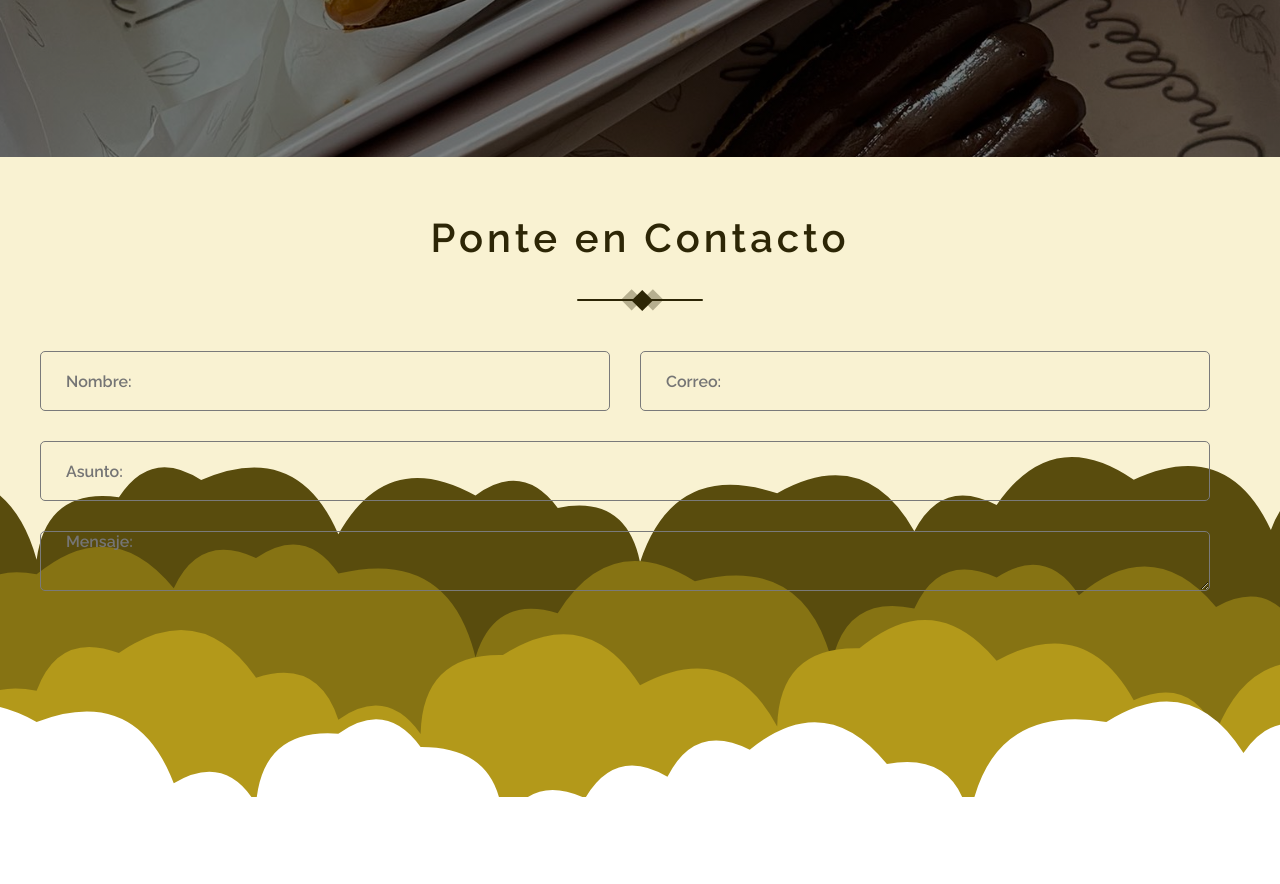
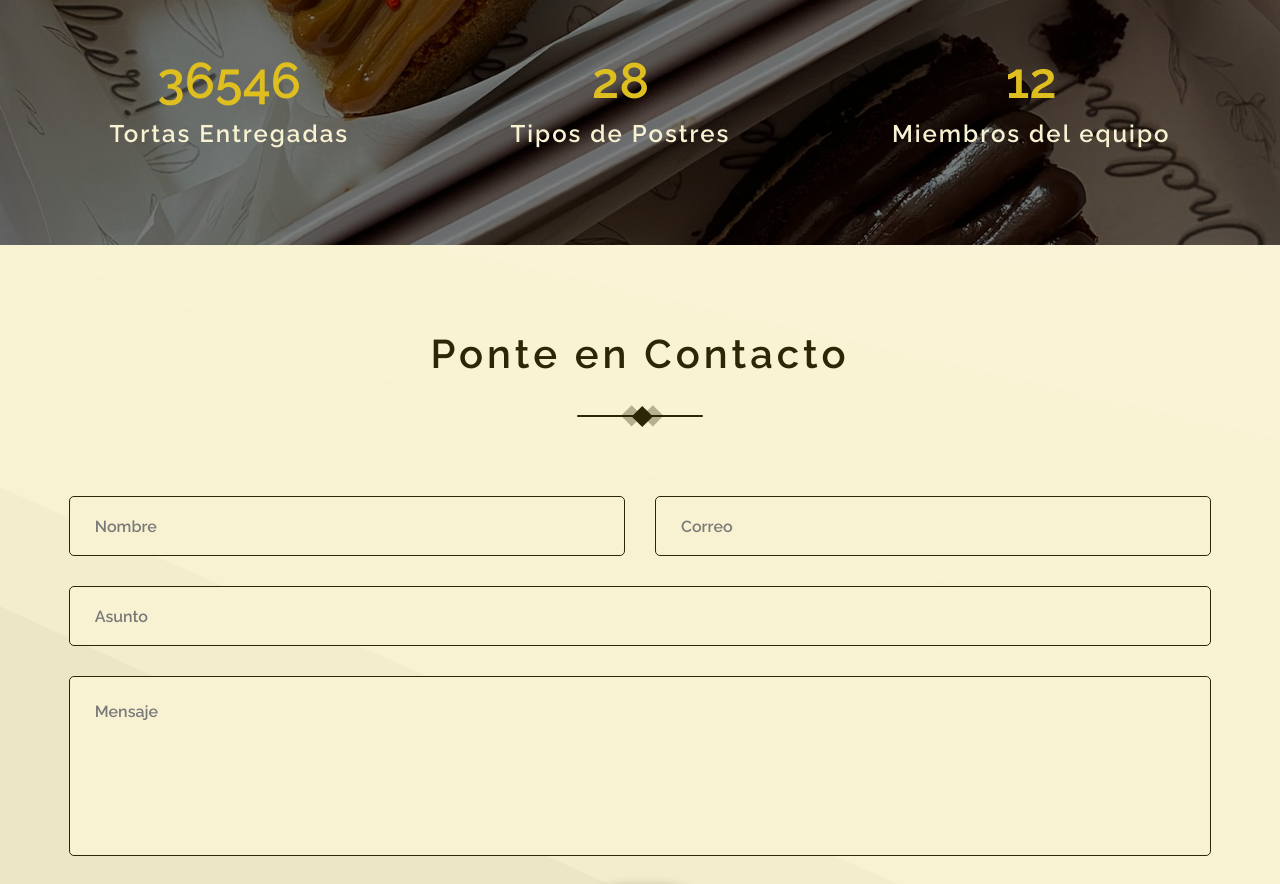
Before and after one commit to gisbelt/artisan-bakery-oncleer, a React (Vite) app: page / in a window 1280 px wide. Shown: the part 2660-3544 px from the top of the page. Before the commit the page ends 3457 px from the top, so only its background shows below. Built offline with nearby package versions, Linux system fonts and the light colour scheme.

Commit message:
adding styles contact form and media queries

```diff
--- a/src/Cakes/components/TabsChildren.tsx
+++ b/src/Cakes/components/TabsChildren.tsx
@@ -68,7 +68,7 @@ export const TabsChildren: FC<Props> = ({ tabsItems }) => {
                         <SwiperSlide key={ item.id } virtualIndex={ index }>
                             <div className="tabs_children">
                                 <div className="tabs_children_img">
-                                    <a className="overlay"><i className="bi bi-eye overlay-i" onClick={() => handleOpen(item.img)} ></i></a>
+                                    <div className="overlay"><i className="bi bi-eye overlay-i" onClick={() => handleOpen(item.img)} ></i></div>
                                     <img src={ item.img } alt={ item.alt } />
                                 </div>
                                 <div className="tabs_children_text">
--- a/src/Home/Home.css
+++ b/src/Home/Home.css
@@ -201,7 +201,8 @@
     align-items: center;
     justify-content: center;
     margin: 0;
-    min-height: 100vh;
+    height: 100%;
+    min-height: 100%;
     /* background-image: url("/assets/img/shape-08.svg"); */
     background-image: url("/assets/img/background_grid.svg");
     background-color: var(--color9);
@@ -210,10 +211,11 @@
     background-attachment: fixed;
     background-size: cover;
     position: relative;
+    padding: 1.8rem 0 1.8rem;
 }
 .grid_layout_text  {
     max-width: 720px;
-    padding: 40px 30px 50px;
+    padding: 50px 30px 50px;
 }
 .grid_layout_text .text {
     line-height: 46px;
@@ -239,7 +241,7 @@
     height: 80vh;
     aspect-ratio: 1;
     grid-template-columns: repeat(var(--m),auto);
-    margin: 25px 0 50px;
+    margin: 25px 0 70px;
 }
 
 .gallery > img {
@@ -274,8 +276,34 @@
     background-repeat: no-repeat;
     width: 100%;
     height: 274px;
-    padding-bottom: 95px;
+    padding-bottom: 50px;
     padding-top: 50px;
+}
+.counter_body{
+    display: flex;
+    flex-direction: row;
+    flex-wrap: wrap;
+    justify-content: space-around;
+    width: 100%;
+    padding: 0 1.8rem;
+}
+.counter_body div {
+    display: flex;
+    flex-direction: column;
+    align-items: center;
+    gap: 30px;
+}
+.counter_body div span {
+    color: var(--color5);
+    font-size: 50px;
+    font-weight: 700;
+}
+.counter_body div p {
+    color: var(--color9);
+    letter-spacing: 2px;
+    font-size: 1.5rem;
+    font-weight: 900;
+    width: 100%;
 }
 
 /* ****************************************** */
@@ -288,21 +316,23 @@
     gap: 50px;
     color: var(--color9);
     background-image: url("/assets/img/background_contact.svg");
-    background-attachment: fixed;
+    /* background-attachment: fixed; */
     background-position: center center;
     background-size: cover;
     background-repeat: no-repeat;
-    height: 80vh;
+    height: 100%;
     min-height: 100%;
     padding-bottom: 95px;
-    padding-top: 50px;
+    padding-top: 1.8rem;
 }
 .contact_body {
     display: flex;
     flex-direction: row;
+    justify-content: center;
+    align-items: center;
     max-width: 1200px;
     margin: 0 auto;
-    padding: 0 1.8rem;
+    padding: 50px 0 1.8rem;
 }
 .contact_body_text {
     display: flex;
@@ -312,39 +342,63 @@
 }
 .contact_body_text h2 {
     color: var(--color1);
+    text-align: center;
 }
 .contact_form {
     width: 100%;
     max-width: 1200px;
     margin: 0 auto;
     height: 100%;
+    padding: 0 1.8rem;
 }
 .contact_form form {
     display: grid;
+    justify-content: center;
     align-content: center;
-    justify-content: center;
     grid-template-columns: 1.1fr 1.1fr;
     grid-template-rows: 1fr 1fr;
     gap: 30px 30px;
     grid-template-areas:
-        "input1 input2 ."
-        "input3 input3 ."
-        "input4 input4 .";
+        "input1 input2"
+        "input3 input3"
+        "input4 input4"
+        "form_button form_button";
 }
 .input1 { grid-area: input1; }
 .input2 { grid-area: input2; }
 .input3 { grid-area: input3; }
 .input4 { grid-area: input4; }
-
+.form_button {
+    display: grid;
+    justify-items: center;
+    grid-area: form_button;
+}
+.contact_form .form_input input {
+    height: 60px;
+    padding: 0 25px;
+}
+.contact_form .form_textarea textarea {
+    height: 180px;
+    resize: none;
+    padding: 25px 25px;
+}
 .contact_form .form_input input,
 .contact_form .form_textarea textarea {
-    padding: 0 25px;
-    border: 1px solid #7A7A7A;
+    border: 1px solid var(--color1);
     border-radius: 5px;
-    height: 60px;
     width: 100%;
     font-size: 16px;
+    color:  var(--color1);
+    outline: 0px;
+    background-color: var(--color9);
+}
+.contact_form .form_input input::placeholder,
+.contact_form .form_textarea textarea::placeholder {
     color: #7A7A7A;
+}
+.contact_form .form_input input:focus,
+.contact_form .form_textarea textarea:focus {
+    border-color: #E37E7D;
 }
 
 /* ****************************************** */
@@ -432,6 +486,9 @@
     .features_box_right p {
         text-align: justify;
     }
+    .features_box_right_btn {
+        width: 60%;
+    }
     .gallery {
         width: 750px;
     }
@@ -477,7 +534,9 @@
     .features_box_right p {
         text-align: unset;
     }
-
+    .features_box_right_btn {
+        width: 100%;
+    }
 
     /* *********************  */
     .grid_layout {
@@ -495,6 +554,14 @@
     .gallery {
         width: 650px;
         height: 100%;
+    }
+
+    /* ************************ */
+    .counter_body div span {
+        font-size: 40px;
+    }
+    .counter_body div p {
+        font-size: 1.3rem;
     }
 }
 
@@ -531,6 +598,7 @@
     .features_box {
         padding: 1.8rem;
         flex-direction: column;
+        gap: 70px;
         width: 100%;
         max-width: 100%;
     }
@@ -568,6 +636,27 @@
     .gallery {
         width: 550px;
         height: 100%;
+    }
+
+    /* ********************** */
+    .counter {
+        height: 500px;
+    }
+    .counter_body{
+        display: flex;
+        flex-direction: column;
+        align-items: center;
+        justify-content: center;
+        width: 100%;
+        padding: 0 1.8rem;
+        gap: 50px;
+    }
+
+    /* ********************** */
+    .contact_body_text h2 {
+        font-size: 2rem;
+        line-height: 40px;
+        letter-spacing: 2px;
     }
 }
 
@@ -629,6 +718,11 @@
     .features_box_right p {
         text-align: center;
     }
+    .features_box_right_btn {
+        padding: 1rem 1rem !important;
+        font-size: .8rem !important;
+        width: 60%;
+    }
     .features_text .text {
         font-size: 16px;
         font-weight: 400;
@@ -664,6 +758,50 @@
         height: 100%;
     }
 
+    /* ********************** */
+    .counter {
+        height: 500px;
+    }
+    .counter_body{
+        display: flex;
+        flex-direction: column;
+        align-items: center;
+        justify-content: center;
+        width: 100%;
+        padding: 0 1.8rem;
+        gap: 50px;
+    }
+    .counter_body div {
+        gap: 20px;
+    }
+    .counter_body div span {
+        font-size: 40px;
+    }
+    .counter_body div p {
+        font-size: 1.3rem;
+    }
+
+    /* ********************** */
+    .contact {
+        gap: 30px;
+    }
+    .contact_body_text h2 {
+        font-size: 1.5rem;
+        line-height: 30px;
+        letter-spacing: 2px;
+    }
+    .contact_form form {
+        display: grid;
+        grid-template-columns: 1.1fr 1.1fr;
+        grid-template-rows: 1fr 1fr;
+        gap: 30px 30px;
+        grid-template-areas:
+            "input1 input1"
+            "input2 input2"
+            "input3 input3"
+            "input4 input4"
+            "form_button form_button";
+    }
 
     /* *********************  */
     .shape09 {
--- /dev/null
+++ b/src/Home/components/ContactForm.tsx
@@ -0,0 +1,61 @@
+import { useForm } from '../hooks/useForm'
+
+export const ContactForm = () => {
+
+    const { formState, onInputChange } = useForm({
+        name: '',
+        email: '',
+        subject: '',
+        message: '',
+    });
+
+    const { name, email, subject, message } = formState;
+
+    return (
+        <div className="contact_form">
+            <form action="" autoComplete='off'>
+                <div className="form_input input1 ">
+                    <input
+                        type="text"
+                        placeholder='Nombre'
+                        name='name'
+                        value={ name }
+                        onChange={ onInputChange }
+                    />
+                </div>
+                <div className="form_input input2 ">
+                    <input
+                        type="text"
+                        placeholder='Correo'
+                        name='email'
+                        value={ email }
+                        onChange={ onInputChange }
+                    />
+                </div>
+                <div className="form_input input3 ">
+                    <input
+                        type="text"
+                        placeholder='Asunto'
+                        name='subject'
+                        value={ subject }
+                        onChange={ onInputChange }
+                    />
+                </div>
+                <div className="form_textarea input4 ">
+                    <textarea
+                        placeholder='Mensaje'
+                        name='message'
+                        value={ message }
+                        onChange={ onInputChange }
+                        cols={30}
+                        rows={20}
+                    >
+                    </textarea>
+                </div>
+                <div className="form_button">
+                    <button className='button'>Enviar</button>
+                </div>
+            </form>
+        </div>
+    )
+}
--- a/src/Home/pages/ContactPage.tsx
+++ b/src/Home/pages/ContactPage.tsx
@@ -1,19 +1,19 @@
+import { ImageList } from '../../ui/components/ImageList'
 import { Line } from '../../ui/components/Line'
-import { useForm } from '../hooks/useForm'
+import { shapesImageList } from '../../ui/data/imageList'
+import { ContactForm } from '../components/ContactForm'
 
 export const ContactPage = () => {
 
-    const { formState, onInputChange } = useForm({
-        name: '',
-        email: '',
-        subject: '',
-        message: '',
-    });
 
-    const { name, email, subject, message } = formState;
 
     return (
         <section className='contact'>
+            {/* <div>
+                <ImageList images={ shapesImageList }/>
+            </div>
+             */}
+
             <div className="contact_body">
                 <div className="contact_body_text">
                     <h2>Ponte en Contacto</h2>
@@ -21,48 +21,7 @@ export const ContactPage = () => {
                 </div>
             </div>
 
-            <div className="contact_form">
-                <form action="">
-                    <div className="form_input input1 ">
-                        <input
-                            type="text"
-                            placeholder='Nombre:'
-                            name='name'
-                            value={ name }
-                            onChange={ onInputChange }
-                        />
-                    </div>
-                    <div className="form_input input2 ">
-                        <input
-                            type="text"
-                            placeholder='Correo:'
-                            name='email'
-                            value={ email }
-                            onChange={ onInputChange }
-                        />
-                    </div>
-                    <div className="form_input input3 ">
-                        <input
-                            type="text"
-                            placeholder='Asunto:'
-                            name='subject'
-                            value={ subject }
-                            onChange={ onInputChange }
-                        />
-                    </div>
-                    <div className="form_textarea input4 ">
-                        <textarea
-                            placeholder='Mensaje:'
-                            name='message'
-                            value={ message }
-                            onChange={ onInputChange }
-                            cols={500}
-                            rows={500}
-                        >
-                        </textarea>
-                    </div>
-                </form>
-            </div>
+            <ContactForm />
         </section>
     )
 }
--- a/src/Home/pages/CounterPage.tsx
+++ b/src/Home/pages/CounterPage.tsx
@@ -4,7 +4,18 @@ export const CounterPage = () => {
     return (
         <section className='counter'>
             <div className="counter_body">
-
+                <div>
+                    <span className="count">36546</span>
+                    <p>Tortas Entregadas</p>
+                </div>
+                <div>
+                    <span className="count">28</span>
+                    <p>Tipos de Postres</p>
+                </div>
+                <div>
+                    <span className="count">12</span>
+                    <p>Miembros del equipo</p>
+                </div>
             </div>
         </section>
     )
--- a/src/index.css
+++ b/src/index.css
@@ -244,3 +244,6 @@ hr{
   color: var(--color1);
   box-shadow: 4px 5px 17px -4px var(--color1);
 }
+.MuiBox-root {
+  outline: none;
+}
```
Also changed, not shown: src/Cakes/Cakes.css (+15 -3 lines), src/ui/components/ModalImages.tsx (+19 -4 lines), public/assets/img/background_contact.svg, public/assets/img/background_contact_dark.svg.
